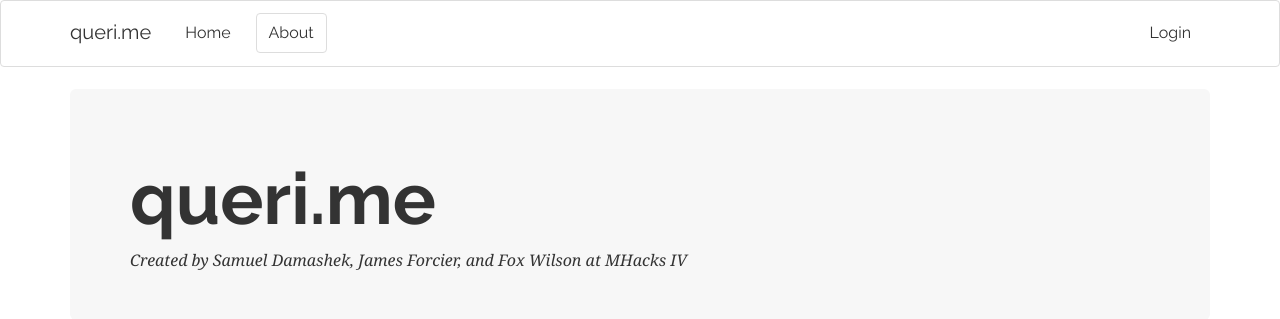
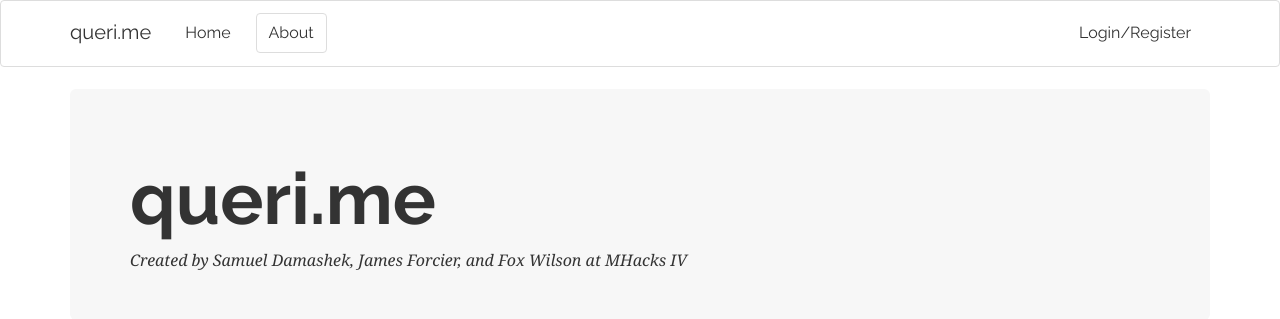
Before and after one commit to tjcsl/mhacksiv, a Flask app: page /about/ in a window 1280 px wide. Shown: the top 319 px of the page. Run offline with Flask 2, Linux system fonts and the light colour scheme.

Commit message:
login -> login/register

```diff
--- a/project/templates/navbar.html
+++ b/project/templates/navbar.html
@@ -34,7 +34,7 @@
                     </ul>
                     <ul class="nav navbar-nav navbar-right">
                         {% if not session.user_id %}
-                            <li><a href="/login/">Login</a></li>
+                            <li><a href="/login/">Login/Register</a></li>
                         {% else %}
                             <li><a href="/logout/">Logout</a></li>
                         {% endif %}
```
